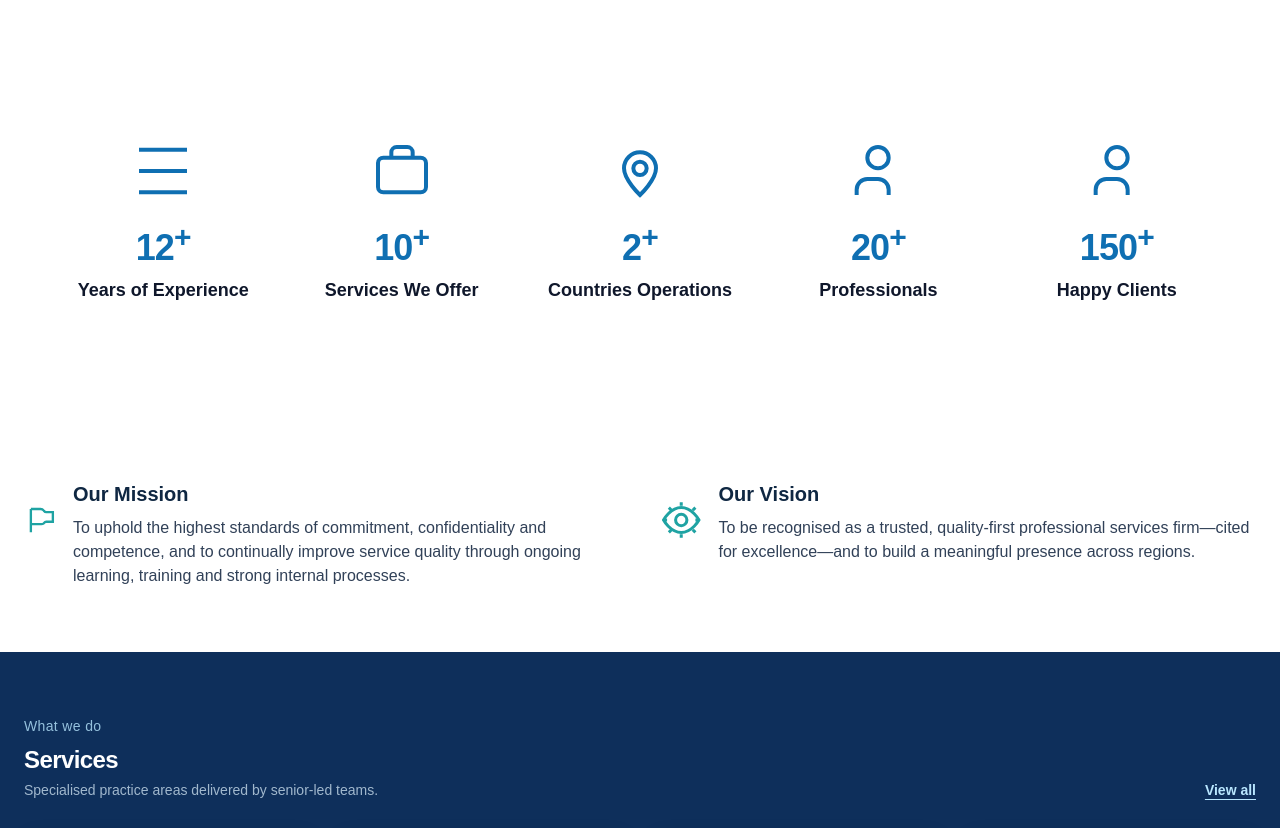
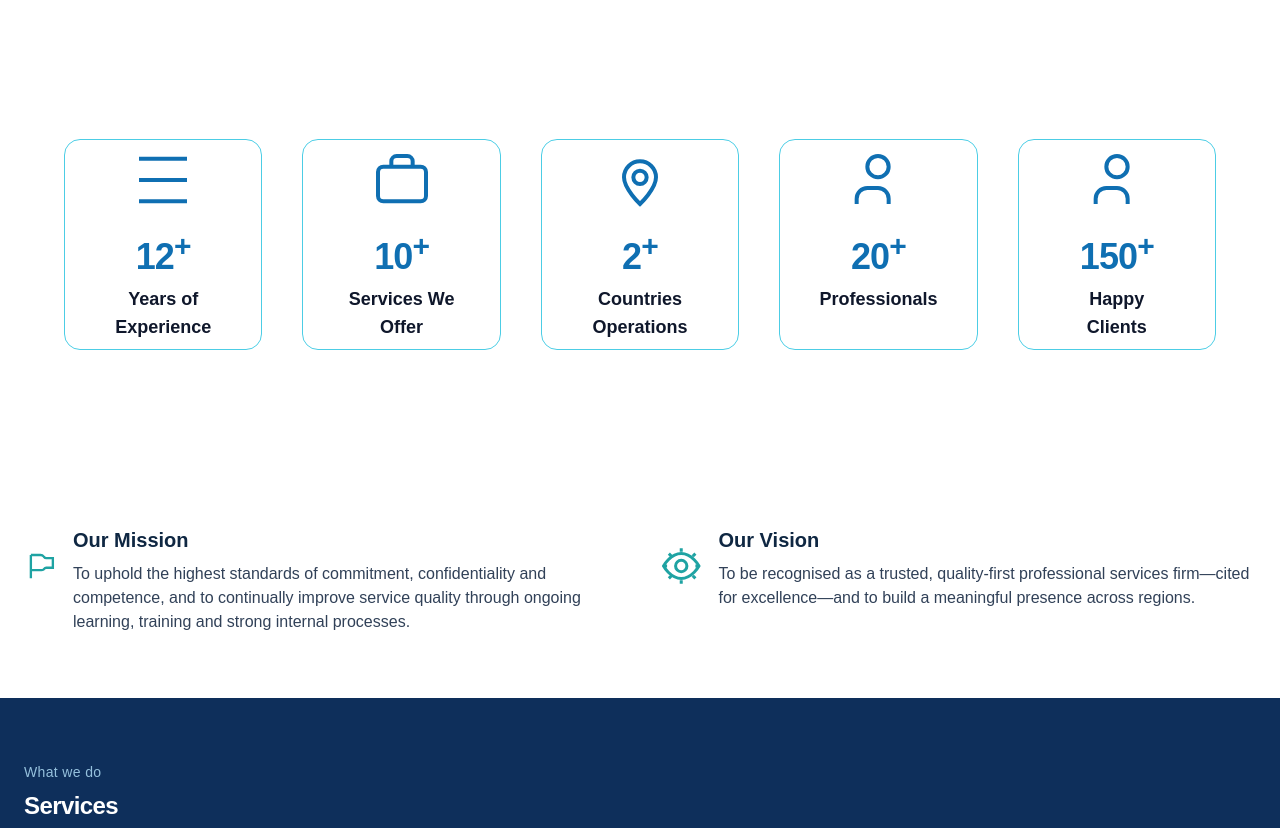
Before and after one commit to Sahilkukreja30/project_ca, a Next.js app: page / in a window 1280 px wide. Shown: the part 1400-2228 px from the top of the page. Built offline with nearby package versions, Linux system fonts and the light colour scheme.

Commit message:
simple changes

```diff
--- a/src/app/page.js
+++ b/src/app/page.js
@@ -288,7 +288,7 @@ function StatsRibbon() {
   return (
     <div className="mx-auto grid max-w-6xl gap-10 sm:grid-cols-2 lg:grid-cols-5">
       {data.map((s) => (
-        <div key={s.key} className="flex flex-col items-center text-center">
+        <div key={s.key} className="flex flex-col border border-cyan-500/70 rounded-2xl py-2 px-10 items-center text-center scale-100 duration-300 cursor-default shadow-none hover:scale-105 hover:shadow-2xl shadow-cyan-700/20">
           {/* icon */}
           <div className="text-[#0f6fb2]">
             {s.icon && <s.icon className="h-16 w-16" aria-hidden />}
--- a/src/components/Navbar.jsx
+++ b/src/components/Navbar.jsx
@@ -78,7 +78,7 @@ export default function Navbar() {
   const aboutMenuId = "about-desktop-menu";
 
   return (
-    <nav className="sticky top-0 z-50 border-b border-slate-200 bg-white/85 backdrop-blur">
+    <nav className="sticky top-0 z-50 border-b border-slate-200 bg-white/55 backdrop-blur-sm">
       <motion.div
         initial={{ y: -100, opacity: 0 }}
         animate={{ y: 0, opacity: 1 }}
```
